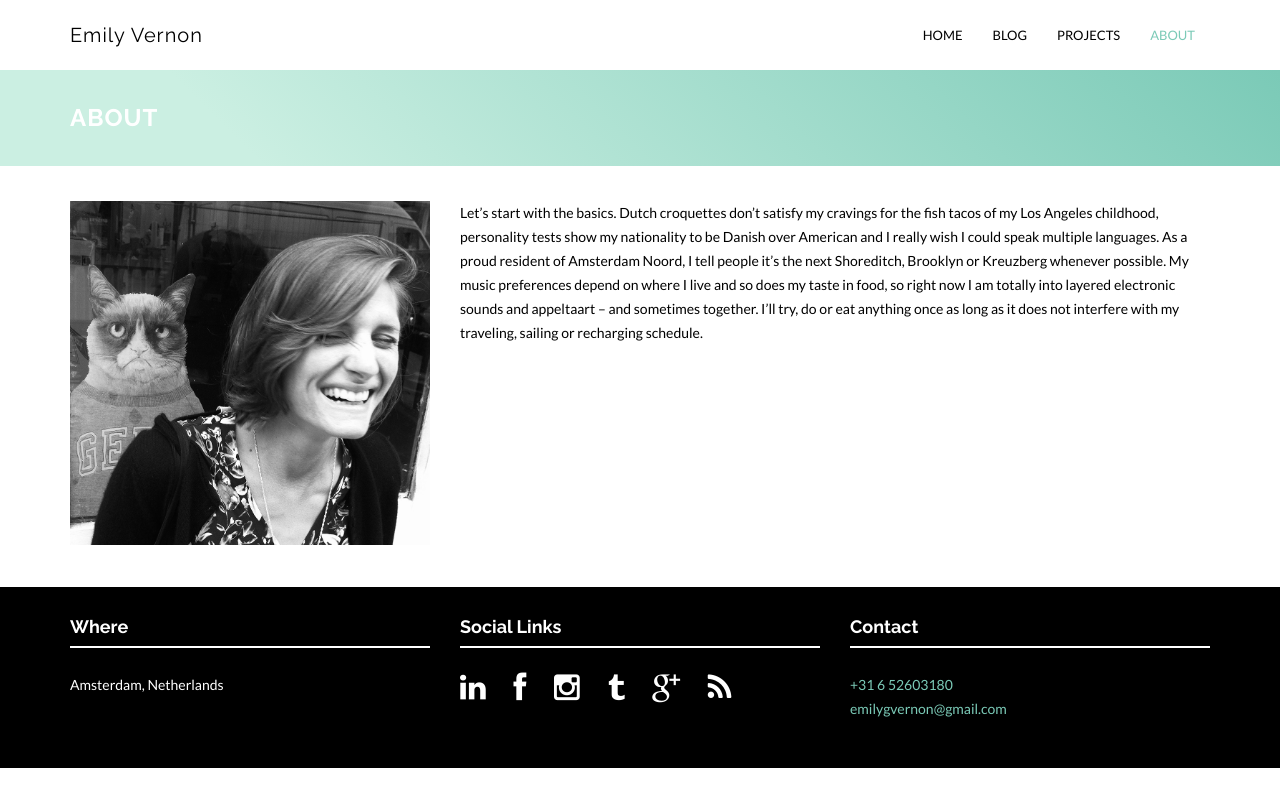
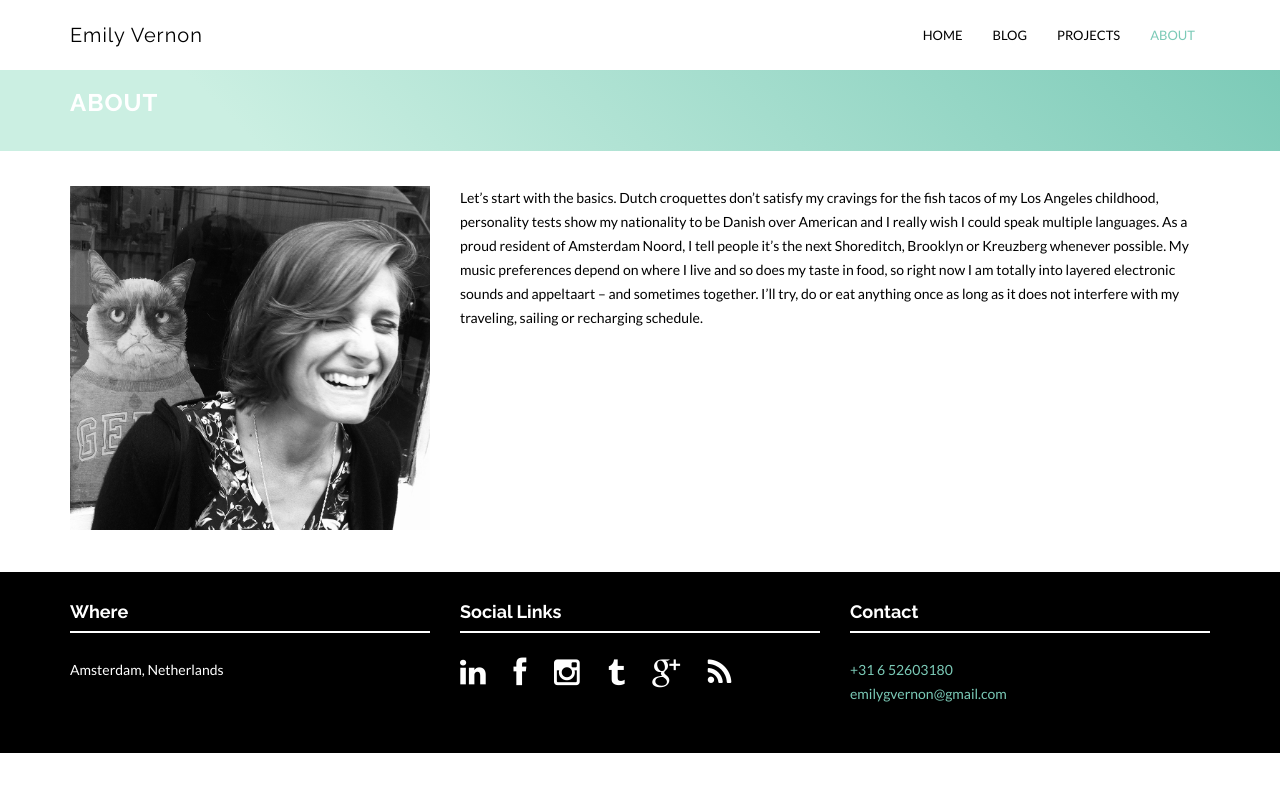
Before and after one commit to emilygv/emilyvernon.com, a Jekyll site: the page built from about.html, in a window 1280 px wide. Shown: the top 807 px of the page. Built offline with Jekyll 4.4.1, drawn with Linux system fonts in a browser that asks for light colours; nearby versions of some CDN libraries.

Commit message:
Update style.css

```diff
--- a/_includes/css/style.css
+++ b/_includes/css/style.css
@@ -434,8 +434,8 @@
 /* General Tweaks */
 
 #blue {
-	margin-top: 60px;
-	margin-bottom: 15px;
+	margin-top: 45px;
+	margin-bottom: 10px;
 	padding-top: 25px;
 	padding-bottom: 25px;
 	background: #cbefe2; /* Old browsers */
```
